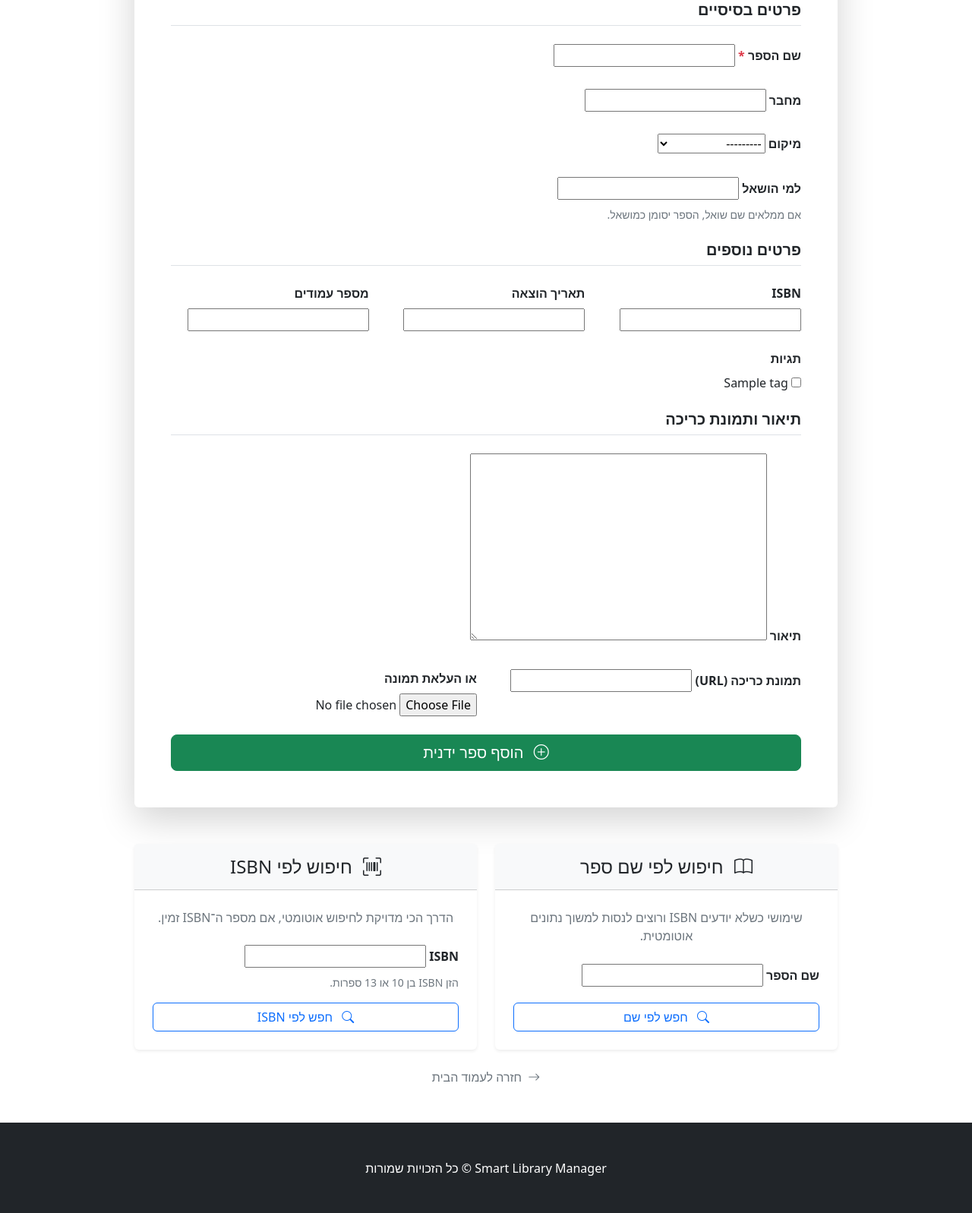
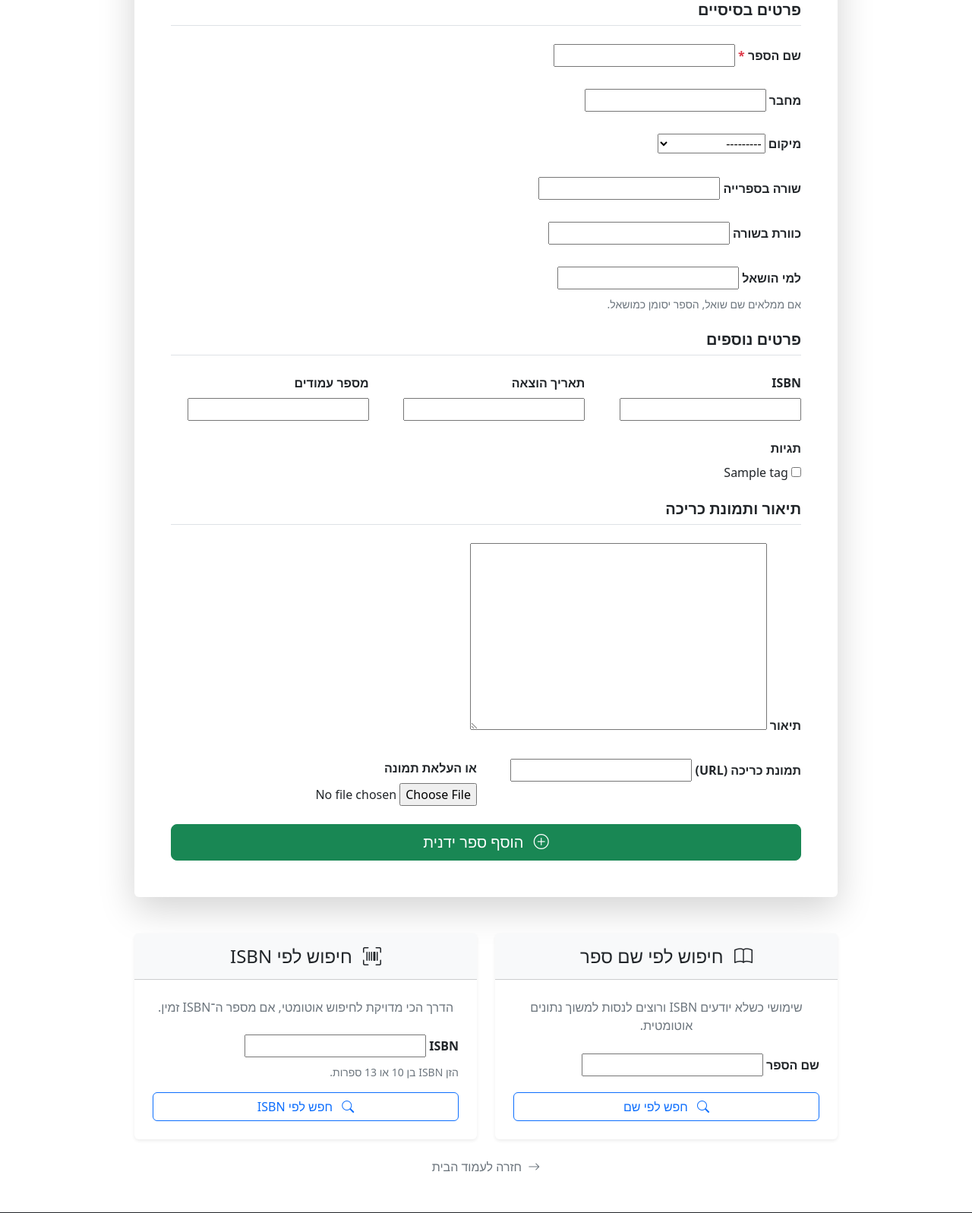
Before and after one commit to YoniPel/SmartLibraryManager, a Django app: page /add_book/ in a window 1280 px wide. Shown: the part 354-1951 px from the top of the page at 76% size. Run offline with Django 5.2, Linux system fonts and the light colour scheme; tables that the repository leaves empty hold one stand-in row (values such as "Sample post"); some libraries are stand-ins or nearby versions.

Commit message:
add fields for line in library and shelf in line to add_book.html

```diff
--- a/catalog/templates/catalog/add_book.html
+++ b/catalog/templates/catalog/add_book.html
@@ -40,8 +40,18 @@
                                 </div>
 
                                 <div class="col-12">
-                                    <label class="form-label fw-bold">מיקום</label>
+                                    <label class="form-label fw-bold">מיקום </label>
                                     {{ book_form.location }}
+                                </div>
+
+                                <div class="col-12">
+                                    <label class="form-label fw-bold">שורה בספרייה</label>
+                                    {{ book_form.line_in_library }}
+                                </div>
+
+                                <div class="col-12">
+                                    <label class="form-label fw-bold">כוורת בשורה</label>
+                                    {{ book_form.shelf_in_line }}
                                 </div>
 
                                 <div class="col-12">
```
